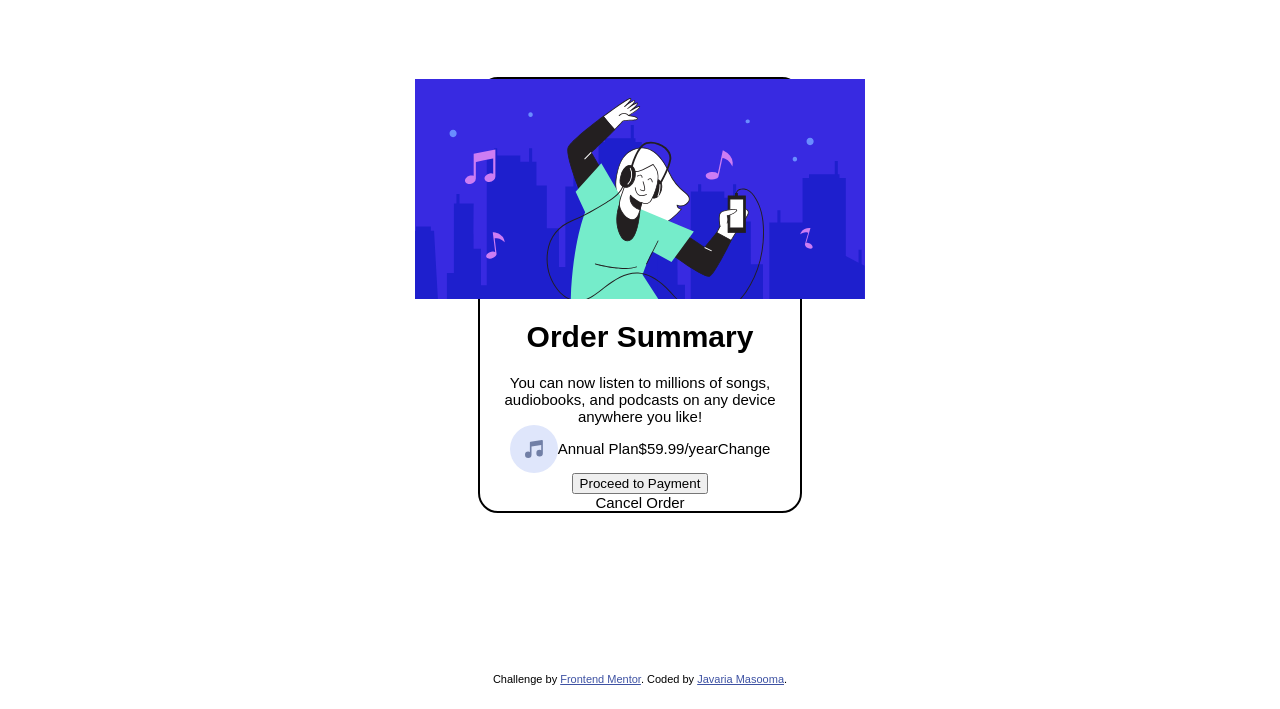
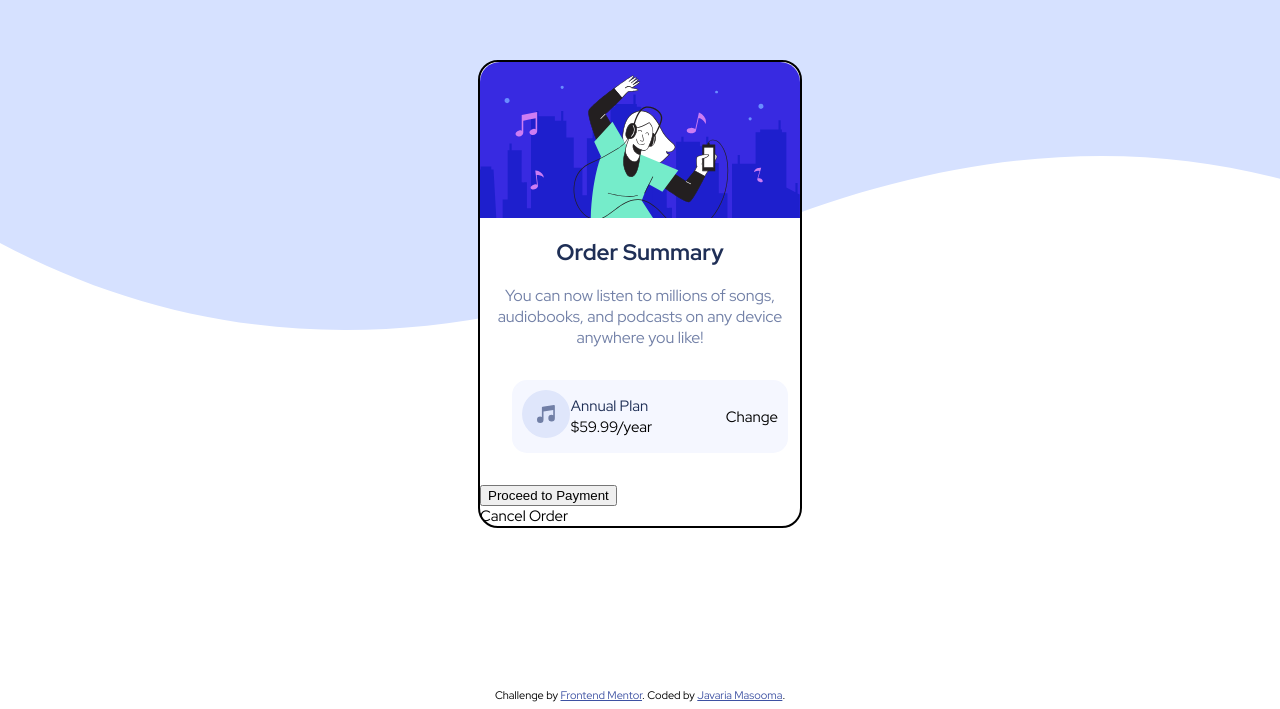
Before and after one commit to j-masuma/order-summary-component, a plain HTML site: page index.html in a window 1280 px wide. Shown: the part 107-816 px from the top of the page. Drawn offline with Linux system fonts and the light colour scheme.

Commit message:
added some styles

```diff
--- a/index.html
+++ b/index.html
@@ -3,7 +3,7 @@
 <head>
   <meta charset="UTF-8">
   <meta name="viewport" content="width=device-width, initial-scale=1.0"> <!-- displays site properly based on user's device -->
-
+  <link href="https://fonts.googleapis.com/css2?family=Red+Hat+Display:wght@400;700&display=swap" rel="stylesheet">
   <link rel="icon" type="image/png" sizes="32x32" href="./images/favicon-32x32.png">
   <link rel="stylesheet" href="./style.css">
   <title>Frontend Mentor | Order summary card</title>
@@ -12,28 +12,31 @@
 </head>
 <body>
   <main>
-    <!-- <div class="hero-img"> -->
+
     <img src="./images/illustration-hero.svg" alt="Hero Image">
-
-    <div>
-      <h1>Order Summary</h1>
+    <div class="main-2nd">
+      <div class="heading">
+        <h2>Order Summary</h2>
       </div>
       <div class="main-para">
         You can now listen to millions of songs, audiobooks, and podcasts on any
         device anywhere you like!
       </div>
+      <div class="plan">
         <div class="plan-sec">
           <div class="plan-sub">
-
+            <div class="music-icon">
               <img src="./images/icon-music.svg" alt="Music Icon">
-
-
+            </div>
+            <div class="plan-value">
               <p>Annual Plan</p>
               <p>$59.99/year</p>
+            </div>
 
           </div>
           <div>
             Change
+          </div>
         </div>
       </div>
       <div>
@@ -42,6 +45,7 @@
       <div>
         Cancel Order
       </div>
+    </div>
   </main>
   <div class="attribution">
     Challenge by <a href="https://www.frontendmentor.io?ref=challenge" target="_blank">Frontend Mentor</a>.
--- a/style.css
+++ b/style.css
@@ -4,37 +4,76 @@ body{
     justify-content: center;
     align-items: center;
     height: 100vh;
-    font-family: 'Outfit', sans-serif;
+    font-family: 'Red Hat Display', sans-serif;
     font-size: 15px;
+    background-image: url("./images/pattern-background-desktop.svg");
+    background-repeat: no-repeat;
+
 }
 main{
     display: flex;
     flex-direction: column;
-    align-items: center;
-    align-content: space-between;
     border: 2px solid black;
     border-radius: 20px;
     margin: 20vh;
     max-width: 20rem;
+    background-color: white;
+}
+main img{
+    width: 100%;
+    max-width: 100%;
+    border-top-left-radius: 20px;
+    border-top-right-radius: 20px;
+}
+.main-2nd{
+    align-items: center;
+    align-content: space-between;
+
+}
+.heading{
+    text-align: center;
+    font-weight: 900;
+    color: hsl(223, 47%, 23%);
+}
+.plan{
+    padding: 2rem;
+
 }
 .plan-sec{
+    padding: 0.5rem;
+    display: flex;
+    flex-direction: row;
+    justify-content: space-between;
+    align-items: center;
+    width: 100%;
+    border: 2px solid hsl(225, 100%, 98%);
+    border-radius: 15px ;
+    background-color: hsl(225, 100%, 98%);
+}
+.plan-sub{
     display: flex;
     flex-direction: row;
     justify-content: space-between;
     align-items: center;
 
 }
-.plan-sub{
-    display: flex;
-    flex-direction: row;
-    justify-content: center;
+.plan-value p{
+    margin: 1%;
+}
+.plan-value p:first-child {
+    color: hsl(223, 47%, 23%);
+    font-size: 15px;
 
 }
 .main-para{
     text-align: center;
+    font-size: 16px;
+    color:hsl(224, 23%, 55%);
+    font-weight: 500;
 }
 .attribution {
-    font-size: 11px; text-align: center;
+    font-size: 11px;
+    text-align: center;
 }
 .attribution a {
     color: hsl(228, 45%, 44%);
```
Lines whose indentation alone changed are shown as unchanged.
